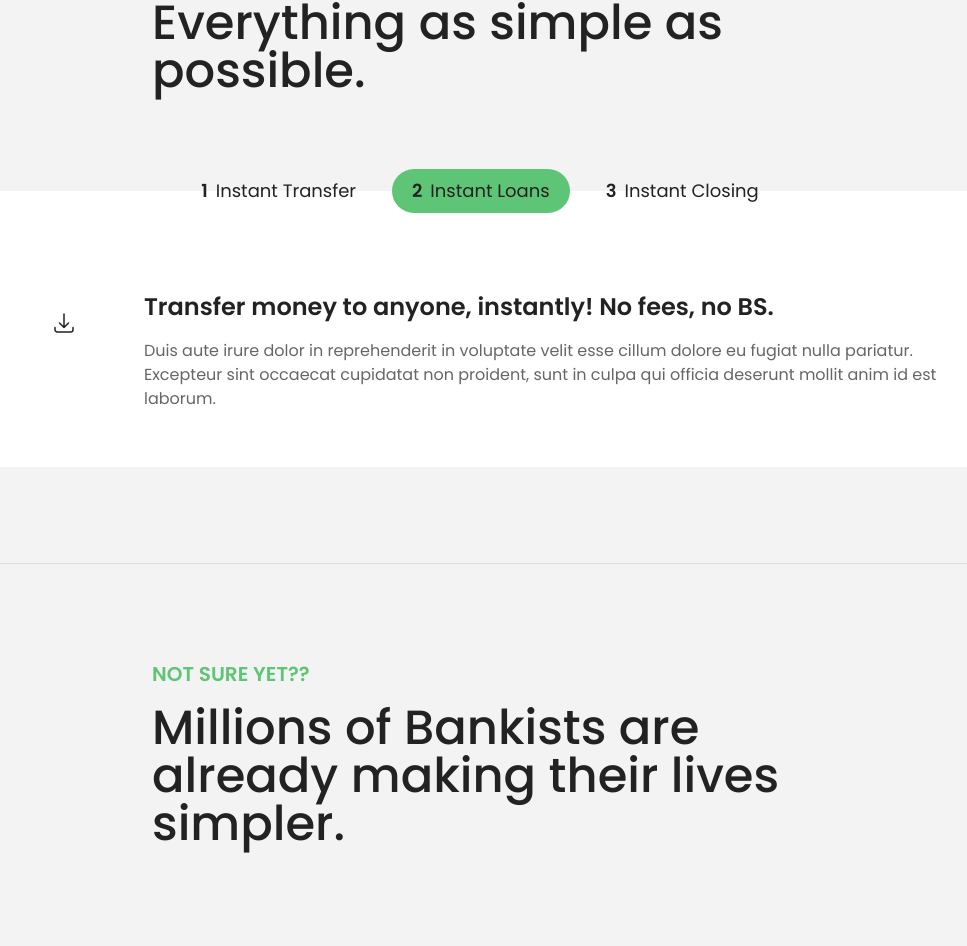
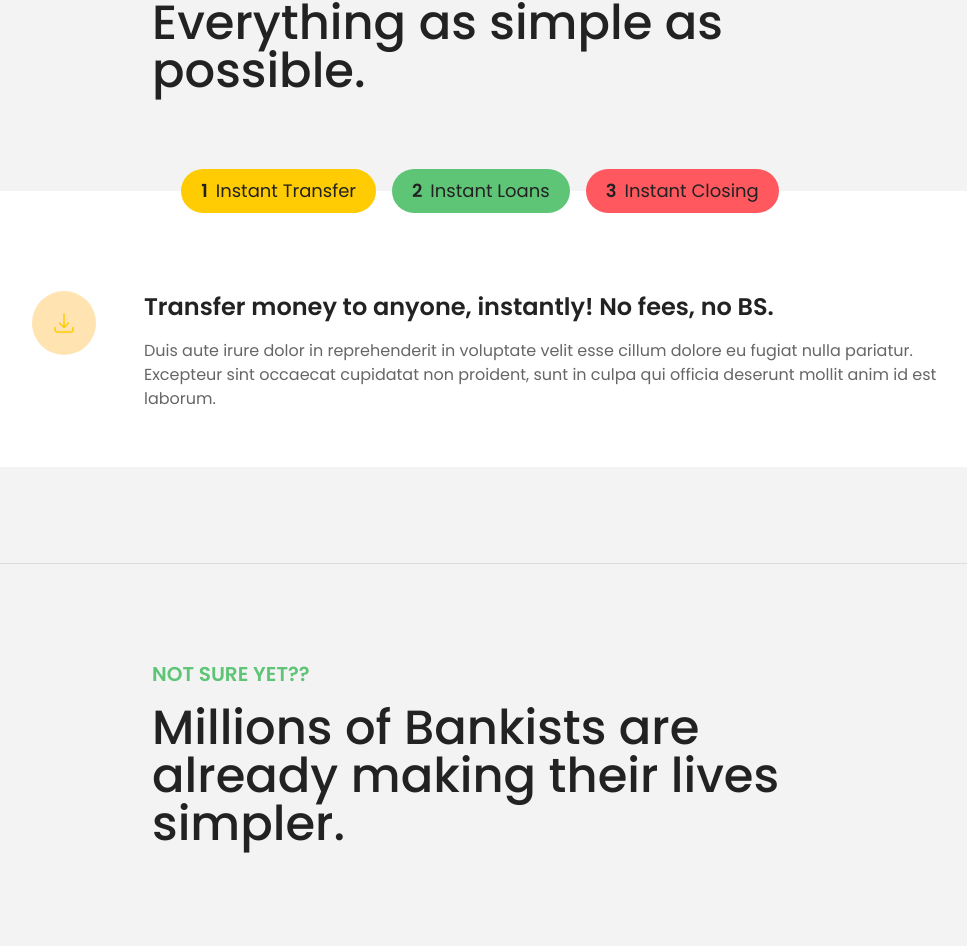
Before and after one commit to Bridgetamana/Bankist, a React (Vite) app: page / in a window 1280 px wide. Shown: the part 2468-3414 px from the top of the page, without its empty margins (152-1119 px from the left). Built offline with nearby package versions, Linux system fonts and the light colour scheme.

Commit message:
Updated the Operations component

```diff
--- a/src/components/Operations.jsx
+++ b/src/components/Operations.jsx
@@ -1,13 +1,13 @@
 import React, { useState } from "react";
 
 const Operations = () => {
-
   const tabs = [
     {
       id: 1,
       label: "Instant Transfer",
       heading: "Transfer money to anyone, instantly! No fees, no BS.",
-      content: "Duis aute irure dolor in reprehenderit in voluptate velit esse cillum dolore eu fugiat nulla pariatur. Excepteur sint occaecat cupidatat non proident, sunt in culpa qui officia deserunt mollit anim id est laborum.",
+      content:
+        "Duis aute irure dolor in reprehenderit in voluptate velit esse cillum dolore eu fugiat nulla pariatur. Excepteur sint occaecat cupidatat non proident, sunt in culpa qui officia deserunt mollit anim id est laborum.",
       icon: (
         <svg
           xmlns="http://www.w3.org/2000/svg"
@@ -24,13 +24,15 @@ const Operations = () => {
           />
         </svg>
       ),
-      color: "orange"
+      color: "rgba(255, 165, 0, 0.3)",
+      textColor: "#ffcb03",
     },
     {
       id: 2,
       label: "Instant Loans",
       heading: "No longer need your account? No problem! Close it instantly.",
-      content: "Duis aute irure dolor in reprehenderit in voluptate velit esse cillum dolore eu fugiat nulla pariatur. Excepteur sint occaecat cupidatat non proident, sunt in culpa qui officia deserunt mollit anim id est laborum.",
+      content:
+        "Duis aute irure dolor in reprehenderit in voluptate velit esse cillum dolore eu fugiat nulla pariatur. Excepteur sint occaecat cupidatat non proident, sunt in culpa qui officia deserunt mollit anim id est laborum.",
       icon: (
         <svg
           xmlns="http://www.w3.org/2000/svg"
@@ -47,13 +49,15 @@ const Operations = () => {
           />
         </svg>
       ),
-      color: "green"
+      color: "rgba(94, 197, 118, 0.3)",
+      textColor: "#5ec576",
     },
     {
       id: 3,
       label: "Instant Closing",
       heading: "No longer need your account? No problem! Close it instantly.",
-      content: "Duis aute irure dolor in reprehenderit in voluptate velit esse cillum dolore eu fugiat nulla pariatur. Excepteur sint occaecat cupidatat non proident, sunt in culpa qui officia deserunt mollit anim id est laborum.",
+      content:
+        "Duis aute irure dolor in reprehenderit in voluptate velit esse cillum dolore eu fugiat nulla pariatur. Excepteur sint occaecat cupidatat non proident, sunt in culpa qui officia deserunt mollit anim id est laborum.",
       icon: (
         <svg
           xmlns="http://www.w3.org/2000/svg"
@@ -70,9 +74,10 @@ const Operations = () => {
           />
         </svg>
       ),
-      color: "red"
-    }
-  ]
+      color: "rgba(255, 88, 95, 0.3)",
+      textColor: "#ff585f",
+    },
+  ];
 
   const [activeTab, setActiveTab] = useState(tabs[0]);
 
@@ -99,11 +104,10 @@ const Operations = () => {
           {tabs.map((tab) => (
             <span
               key={tab.id}
-              className={`tab-button bg-${tab.color} hover:bg-${
-                tab.color
-              }-dark mr-4 md:text-lg px-5 py-2 rounded-full text-nowrap flex items-center gap-2 me-2 md:-translate-y-2/4 cursor-pointer mt-4 md:mt-0 ${
+              className={`mr-4 md:text-lg px-5 py-2 rounded-full text-nowrap flex items-center gap-2 me-2 md:-translate-y-2/4 cursor-pointer mt-4 md:mt-0 ${
                 activeTab === tab ? "active" : ""
               }`}
+              style={{ backgroundColor: tab.textColor }}
               id={`${tab.label.toLowerCase()}-btn`}
               onClick={() => handleTabClick(tab)}
             >
@@ -114,9 +118,13 @@ const Operations = () => {
         </div>
 
         <div id="tabcontents">
-          <div className=" md:grid grid-cols-[4rem,1fr] gap-x-12 gap-y-2 px-6 py-14 lg:px-14">
+          <div className="md:grid grid-cols-[4rem,1fr] gap-x-12 gap-y-2 px-6 py-14 lg:px-14">
             <span
-              className={`hidden md:flex bg-${activeTab.color}/30 w-16 h-16 rounded-full items-center justify-center text-${activeTab.color}`}
+              className={`hidden md:flex w-16 h-16 rounded-full items-center justify-center`}
+              style={{
+                backgroundColor: activeTab.color,
+                color: activeTab.textColor,
+              }}
             >
               {activeTab.icon}
             </span>
```
